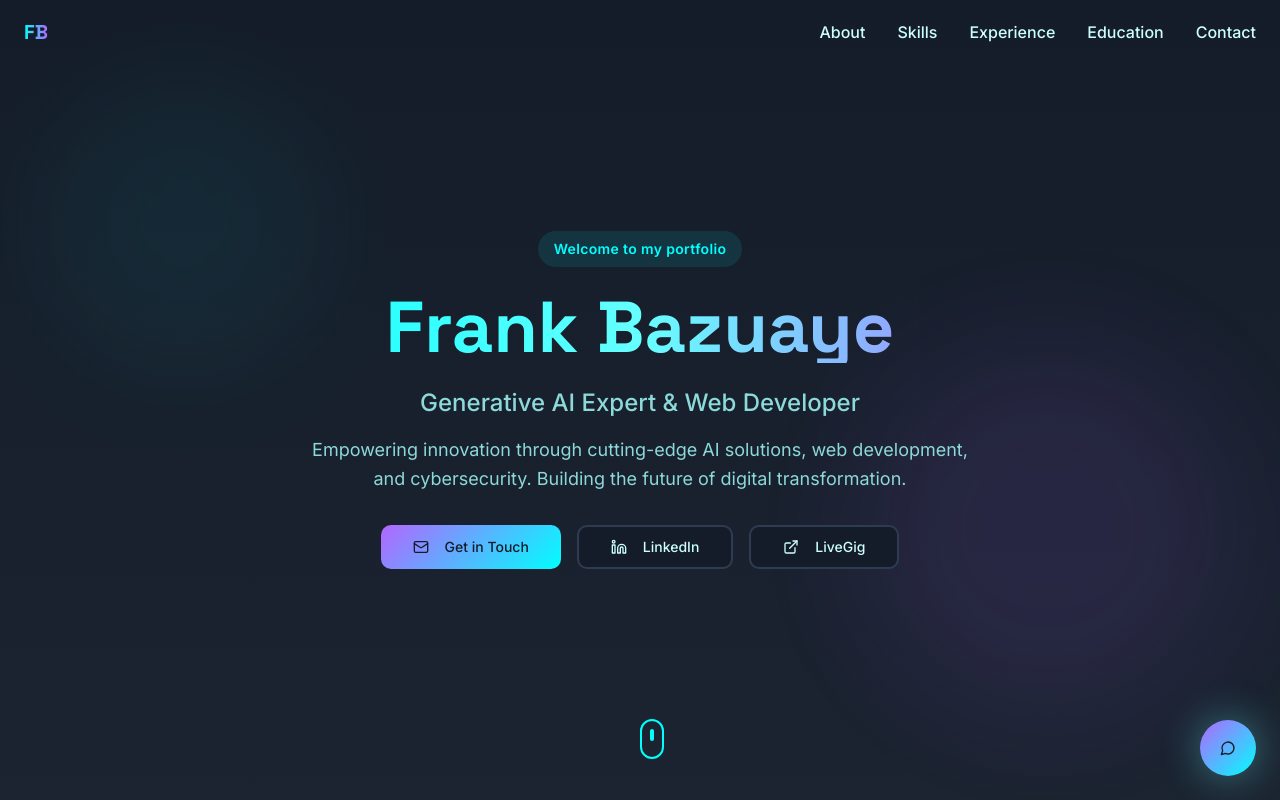
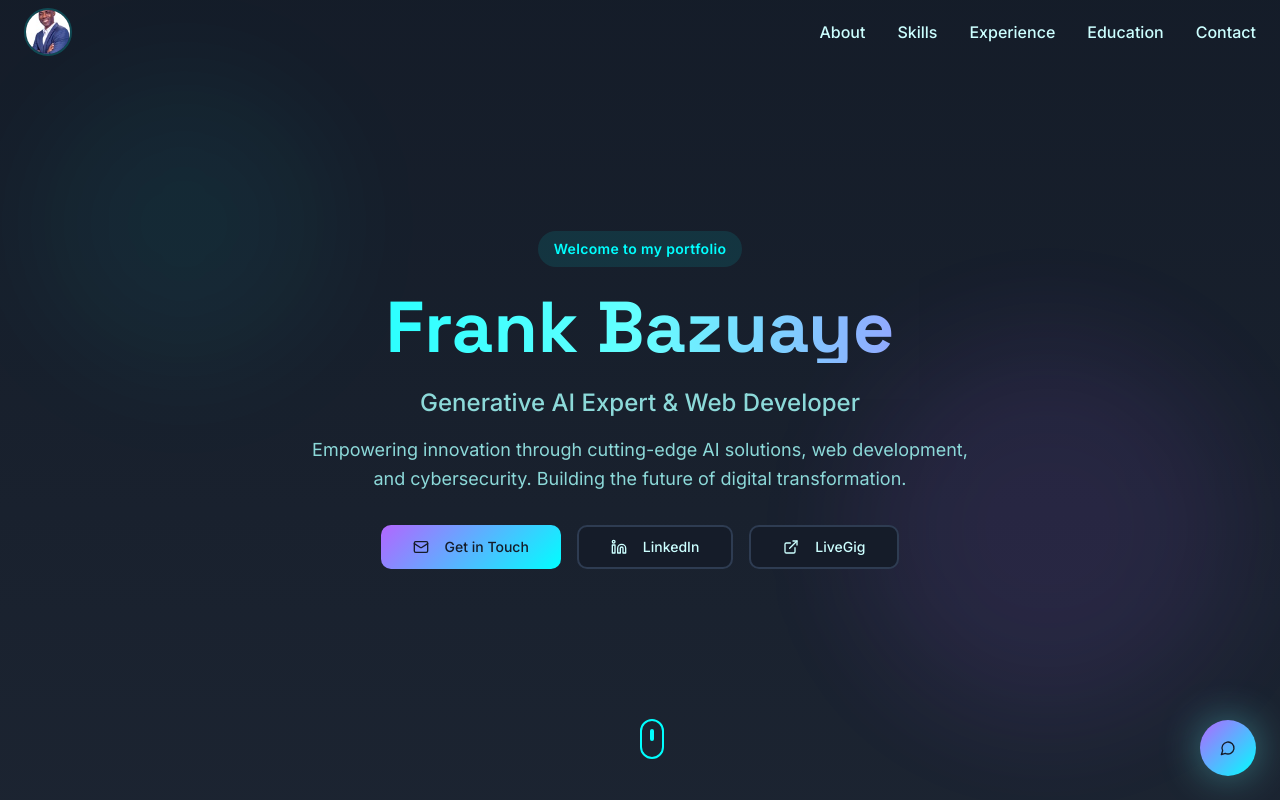
Before and after one commit to fbazuaye/frank-portfolio, a React (Vite) app: page / in a window 1280 px wide. Shown: the top 800 px of the page. Built offline with nearby package versions, Linux system fonts and the light colour scheme; the HTML template or start-up script is replaced by a standard one.

Commit message:
Replace logo with profile picture

```diff
--- a/src/components/Navigation.tsx
+++ b/src/components/Navigation.tsx
@@ -1,6 +1,7 @@
 import { useState, useEffect } from "react";
 import { Button } from "@/components/ui/button";
 import { Menu, X } from "lucide-react";
+import profileImage from "@/assets/frank-profile.jpg";
 
 const Navigation = () => {
   const [isScrolled, setIsScrolled] = useState(false);
@@ -43,9 +44,13 @@ const Navigation = () => {
           {/* Logo */}
           <button
             onClick={() => window.scrollTo({ top: 0, behavior: "smooth" })}
-            className="text-xl font-bold bg-gradient-to-r from-primary to-accent bg-clip-text text-transparent font-['Space_Grotesk']"
+            className="flex items-center"
           >
-            FB
+            <img
+              src={profileImage}
+              alt="Frank Bazuaye"
+              className="w-12 h-12 rounded-full object-cover border-2 border-primary/20 hover:border-primary transition-all duration-300"
+            />
           </button>
 
           {/* Desktop Navigation */}
```
Also changed, not shown: src/assets/frank-profile.jpg (added).
